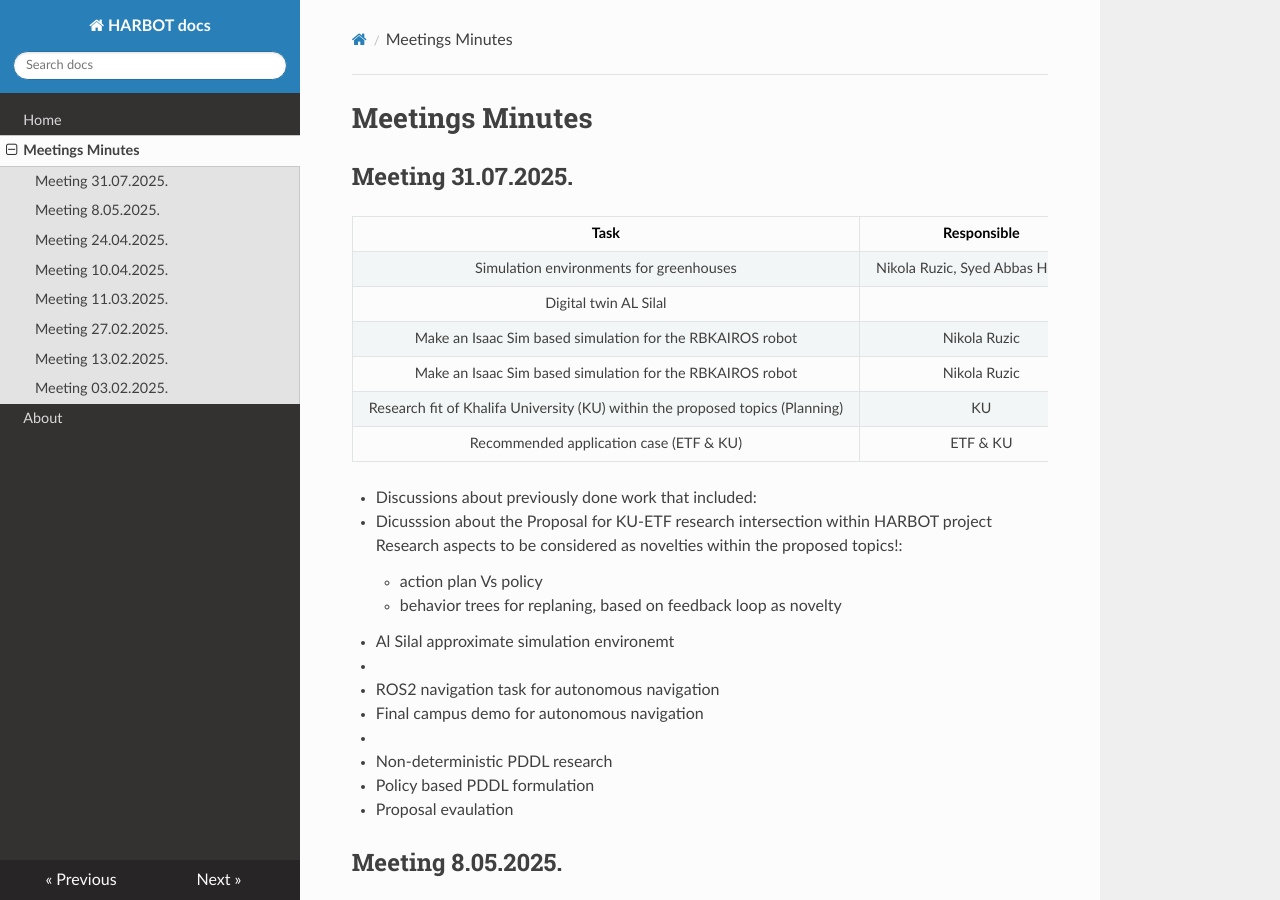
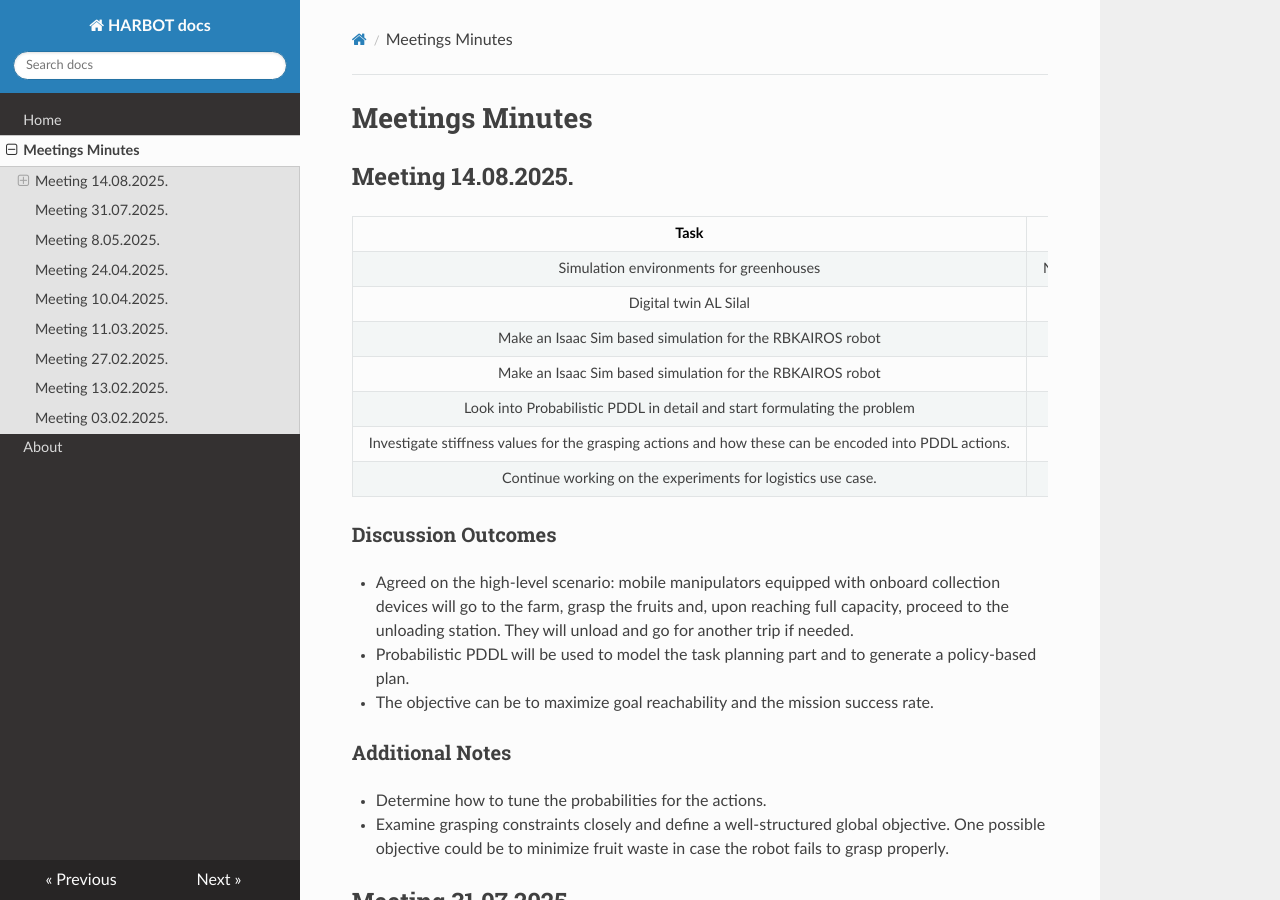
Before and after one commit to etfrobotics/HARBOT, an MkDocs documentation site: the page built from docs/logs.md, in a window 1280 px wide and 900 px high. Built offline with MkDocs 1.6.1, drawn with Linux system fonts in a browser that asks for light colours; nearby versions of some CDN libraries.

Commit message:
Update logs.md

```diff
--- a/docs/logs.md
+++ b/docs/logs.md
@@ -1,4 +1,29 @@
 # Meetings Minutes
+
+## Meeting 14.08.2025.
+
+|                                                     Task                                                     |             Responsible             |     Due     |    Status     |
+| :----------------------------------------------------------------------------------------------------------: | :---------------------------------: | :---------: | :-----------: |
+|                                         Simulation environments for greenhouses                              |            Nikola Ruzic, Syed Abbas Hussain          | 8.05.2025. | ⚠️ TO BE DONE |
+|                                            Digital twin AL Silal                                             |                                     |             | ⚠️ TO BE DONE |
+|                         Make an Isaac Sim based simulation for the RBKAIROS robot                             |         Nikola Ruzic               |		 | ⚠️ TO BE DONE |
+|                         Make an Isaac Sim based simulation for the RBKAIROS robot                             |         Nikola Ruzic               |		 | ⚠️ TO BE DONE |
+|                         Look into Probabilistic PDDL in detail and start formulating the problem          |         Sumbal	                     |		 | ⚠️ TO BE DONE |
+|            Investigate stiffness values for the grasping actions and how these can be encoded into PDDL actions.	       |       Nikola Ruzic	             |		 | ⚠️ TO BE DONE |
+|          Continue working on the experiments for logistics use case.	       |       Syed	             |		 | ⚠️ TO BE DONE |
+
+
+
+### Discussion Outcomes
+- Agreed on the high-level scenario: mobile manipulators equipped with onboard collection devices will go to the farm, grasp the fruits and, upon reaching full capacity, proceed to the unloading station. They will unload and go for another trip if needed.
+- Probabilistic PDDL will be used to model the task planning part and to generate a policy-based plan.
+- The objective can be to maximize goal reachability and the mission success rate.
+
+### Additional Notes
+- Determine how to tune the probabilities for the actions.
+- Examine grasping constraints closely and define a well-structured global objective.
+   One possible objective could be to minimize fruit waste in case the robot fails to grasp properly.
+
 
 ## Meeting 31.07.2025.
 
```
